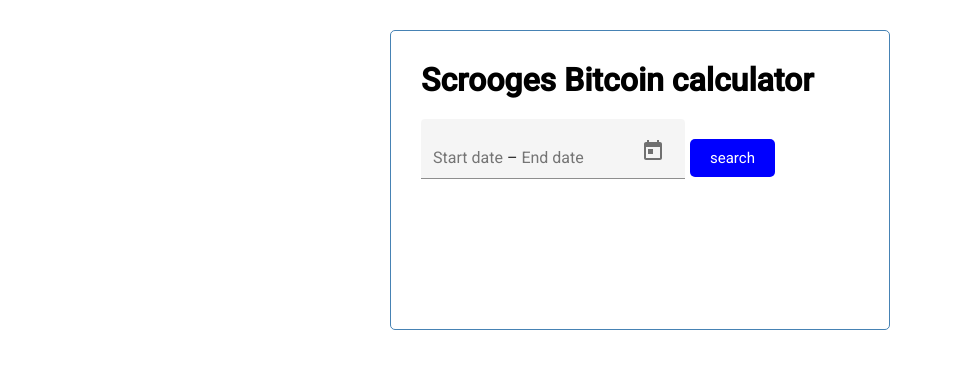
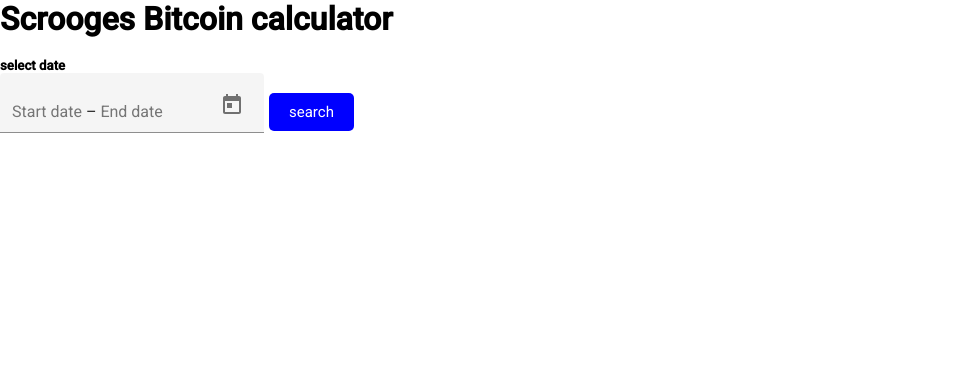
Before and after one commit to Jemppu/Bitcoin-stats, an Angular app: page / in a window 1280 px wide. Shown: the top 368 px of the page, without its empty margins (0-953 px from the left). Built offline with nearby package versions, Linux system fonts and the light colour scheme.

Commit message:
getting data from calendar done

```diff
--- a/package.json
+++ b/package.json
@@ -20,6 +20,8 @@
     "@angular/platform-browser": "~13.0.0",
     "@angular/platform-browser-dynamic": "~13.0.0",
     "@angular/router": "~13.0.0",
+    "cdk": "^1.132.0",
+    "forms": "^1.3.2",
     "rxjs": "~7.4.0",
     "tslib": "^2.3.0",
     "zone.js": "~0.11.4"
--- a/src/app/app.component.html
+++ b/src/app/app.component.html
@@ -1,3 +1 @@
-<div class="container">
-  <app-header></app-header>
-</div>
+<app-header></app-header>
--- a/src/app/app.module.ts
+++ b/src/app/app.module.ts
@@ -10,6 +10,7 @@ import { ButtonComponent } from './components/button/button.component';
 import { DatePickerComponent } from './components/date-picker/date-picker.component';
 import { NoopAnimationsModule } from '@angular/platform-browser/animations';
 import {MatFormFieldModule} from '@angular/material/form-field';
+import { FormsModule, ReactiveFormsModule } from '@angular/forms';
 
 
 @NgModule({
@@ -25,7 +26,9 @@ import {MatFormFieldModule} from '@angular/material/form-field';
     NoopAnimationsModule,
     MatNativeDateModule,
     MatDatepickerModule,
-    MatFormFieldModule
+    MatFormFieldModule,
+    FormsModule,
+    ReactiveFormsModule
   ],
   providers: [],
   bootstrap: [AppComponent]
--- a/src/app/components/date-picker/date-picker.component.html
+++ b/src/app/components/date-picker/date-picker.component.html
@@ -1,8 +1,19 @@
-<mat-form-field appearance="fill">
-    <mat-date-range-input [rangePicker]="picker">
-      <input matStartDate placeholder="Start date">
-      <input matEndDate placeholder="End date">
-    </mat-date-range-input>
-    <mat-datepicker-toggle matSuffix [for]="picker"></mat-datepicker-toggle>
-    <mat-date-range-picker #picker></mat-date-range-picker>
-  </mat-form-field>
+<h5>select date</h5>
+
+<form [formGroup]='Form'>
+    <mat-form-field appearance="fill">
+        <mat-date-range-input [rangePicker]="picker" [min] = 'minDate' [max] = 'maxDate' formGroupName = 'daterange'>
+          <input matStartDate placeholder="Start date" formControlName='start'>
+          <input matEndDate placeholder="End date" formControlName='end'>
+        </mat-date-range-input>
+        <mat-datepicker-toggle matSuffix [for]="picker"></mat-datepicker-toggle>
+        <mat-date-range-picker #picker></mat-date-range-picker>
+      </mat-form-field>
+
+      <button [ngStyle]="{'background-color': 'blue'}"
+        class = 'btn'
+        (click)="onClick()"
+        >search
+    </button>
+
+</form>
--- a/src/app/components/date-picker/date-picker.component.ts
+++ b/src/app/components/date-picker/date-picker.component.ts
@@ -1,17 +1,37 @@
-import { Component, OnInit } from '@angular/core';
-import {MatNativeDateModule} from '@angular/material/core';
-import {MatDatepickerModule} from '@angular/material/datepicker';
+import { FormBuilder, FormGroup, FormControl } from '@angular/forms';
+import { Component, OnInit, Output, EventEmitter, ChangeDetectionStrategy } from '@angular/core';
+
 
 @Component({
   selector: 'app-date-picker',
   templateUrl: './date-picker.component.html',
-  styleUrls: ['./date-picker.component.css']
+  styleUrls: ['./date-picker.component.css'],
+  changeDetection: ChangeDetectionStrategy.OnPush
 })
 export class DatePickerComponent implements OnInit {
 
-  constructor() { }
+  Form: FormGroup;
+
+  minDate = new Date(2013, 3, 17);
+  maxDate = new Date();
+  @Output() btnClick = new EventEmitter();
+  cssClass = '/date-picker.component.css'
+  buttonColor: 'Blue';
+
+  constructor(private fb: FormBuilder ) { }
 
   ngOnInit(): void {
+    this.Form = this.fb.group({
+      daterange: new FormGroup({
+        start: new FormControl,
+        end: new FormControl
+      })
+    });
   }
 
+  onClick(){
+    console.log(this.Form.value);
+  }
+
+
 }
--- a/src/app/components/header/header.component.html
+++ b/src/app/components/header/header.component.html
@@ -1,10 +1,6 @@
 <header>
     <h1>{{title}}</h1>
 </header>
-<app-date-picker></app-date-picker>
-
-<app-button
-color = "blue"
-text = "search"
-(btnClick)="toggleAddTask()"
-></app-button>
+<app-date-picker
+(btnClick)="searchTimePeriod()"
+></app-date-picker>
--- a/src/app/components/header/header.component.ts
+++ b/src/app/components/header/header.component.ts
@@ -13,7 +13,7 @@ export class HeaderComponent implements OnInit {
 
   ngOnInit(): void {}
 
-  toggleAddTask(){
-    console.log("add task")
+  searchTimePeriod(){
+    console.log("app-date-picker")
   }
 }
--- a/src/styles.css
+++ b/src/styles.css
@@ -1,10 +1,16 @@
 /* You can add global styles to this file, and also import other style files */
 @import url("https://fonts.googleapis.com/css2?family=Poppins:wght@300;400&display=swap");
+@import "~@angular/material/prebuilt-themes/indigo-pink.css";
 
 * {
   box-sizing: border-box;
   margin: 0;
   padding: 0;
+}
+
+.cdk-visually-hidden
+{
+    visibility: hidden;
 }
 
 body {
```
Also changed, not shown: 1 other file (tests, documents, lock files or other folders).
